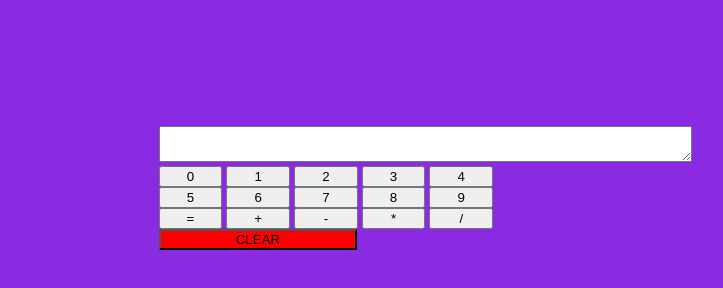
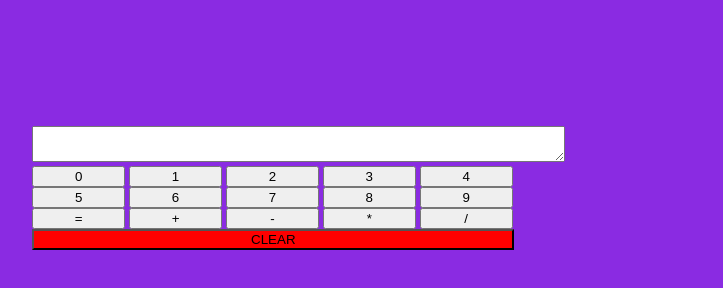
Before and after one commit to Herve176/calculator2, a plain HTML site: page index.html in a window 1280 px wide. Shown: the whole page, without its empty margins (355-1078 px from the left). Drawn offline with Linux system fonts and the light colour scheme.

Commit message:
added js

```diff
--- a/index.html
+++ b/index.html
@@ -13,27 +13,27 @@
     <form >
     <div class="taster">
     <div class="fcol">
-        <input type="submit" id="btn" value="0" onclick="">
-        <input type="submit" id="btn"  value="1" onclick="showtext()">
-        <input type="submit" id="btn"  value="2" onclick="showtext()">
-        <input type="submit" id="btn"  value="3" onclick="showtext()">
-        <input type="submit" id="btn"  value="4" onclick="showtext()">
+        <input type="submit" class="tst" id="btn" value="0">
+        <input type="submit" class="tst" id="btn"  value="1" >
+        <input type="submit" class="tst" id="btn"  value="2">
+        <input type="submit" class="tst" id="btn"  value="3">
+        <input type="submit" class="tst" id="btn"  value="4">
     </div>
     <div class="scol">
-        <input type="submit" id="btn"  value="5" onclick="showtext()">
-        <input type="submit" id="btn"  value="6" onclick="showtext()">
-        <input type="submit" id="btn"  value="7" onclick="showtext()">
-        <input type="submit" id="btn"  value="8" onclick="showtext()">
-        <input type="submit" id="btn"  value="9" onclick="showtext()">
+        <input type="submit" class="tst" id="btn"  value="5">
+        <input type="submit" class="tst" id="btn"  value="6">
+        <input type="submit" class="tst" id="btn"  value="7">
+        <input type="submit" class="tst" id="btn"  value="8">
+        <input type="submit" class="tst" id="btn"  value="9">
     </div>
     <div class="tcol">
-        <input type="submit" id="btn"  value="=" onclick="showtext()">
-        <input type="submit" id="btn"  value="+" onclick="showtext()">
-        <input type="submit" id="btn"  value="-" onclick="showtext()">
-        <input type="submit" id="btn"  value="*" onclick="showtext()">
-        <input type="submit" id="btn"  value="/" onclick="showtext()">
+        <input type="submit" class="equal"  id="equal"  value="=">
+        <input type="submit" class="opr" id="opr"  value="+">
+        <input type="submit" class="opr" id="opr"  value="-">
+        <input type="submit" class="opr" id="opr"  value="*">
+        <input type="submit" class="opr" id="opr"  value="/">
     </div>
-        <input class="clear"  type="submit" value="CLEAR" onclick="showtext()">
+        <input class="clear"  type="submit" value="CLEAR">
     </div>
     </form>
     </div>
--- a/index.js
+++ b/index.js
@@ -1,6 +1,16 @@
 var btn= document.getElementById("btn")
-var ans=document.getElementById("ans")
+var opr=document.getElementById("opr")
+const ans=document.getElementById("equal").addEventListener("click", calculate());
 
-function showtext(){
-    ans.innerHTML=btn.value;
+function calculate(){
+if(opr==="+"){
+        ans=btn+btn;
+}elseif(opr==="-"){
+        ans=btn-btn;
+}elseif(opr==="/"){
+        ans=btn/btn;
+}elseif(opr==="*"){
+        ans=btn*btn;
+    }
+
 }
--- a/style.css
+++ b/style.css
@@ -3,21 +3,23 @@ body{
 
 }
 input{
-    width: 8.4%;
+    width: 10.5%;
     height: 75%;
 
 }
 .clear{
-    width: 26.2%;
+    width: 54.5%;
     height: 5%;
     background-color: red;
     color: black;
 }
 
 .ans{
-    margin-left: 40%;
+    margin-left: 30%;
     margin-top: 10%;
+    margin-right:30% ;
 }
 .taster{
-    margin-left: 40%;
+    margin-left: 30%;
+
 }
```
